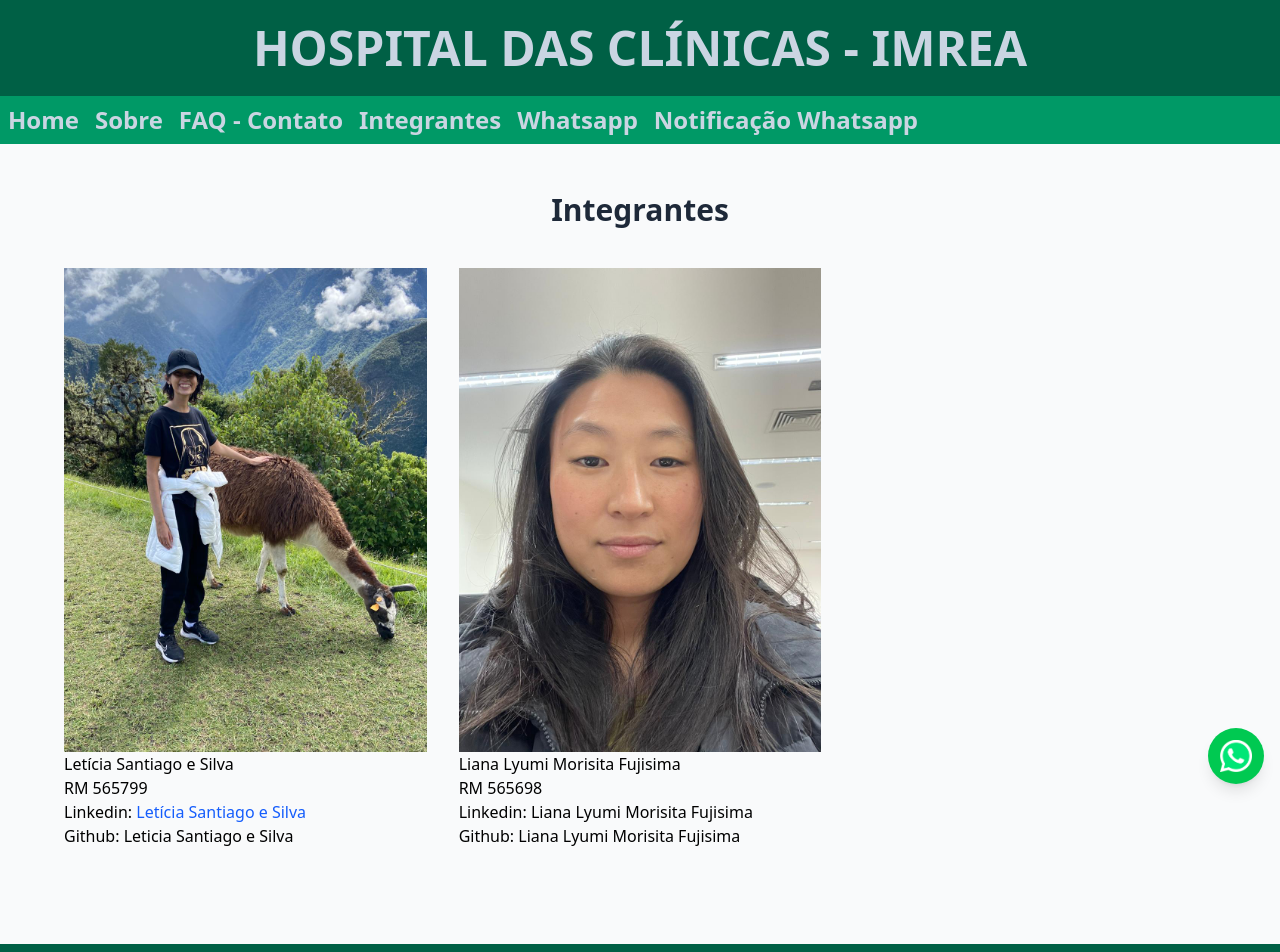
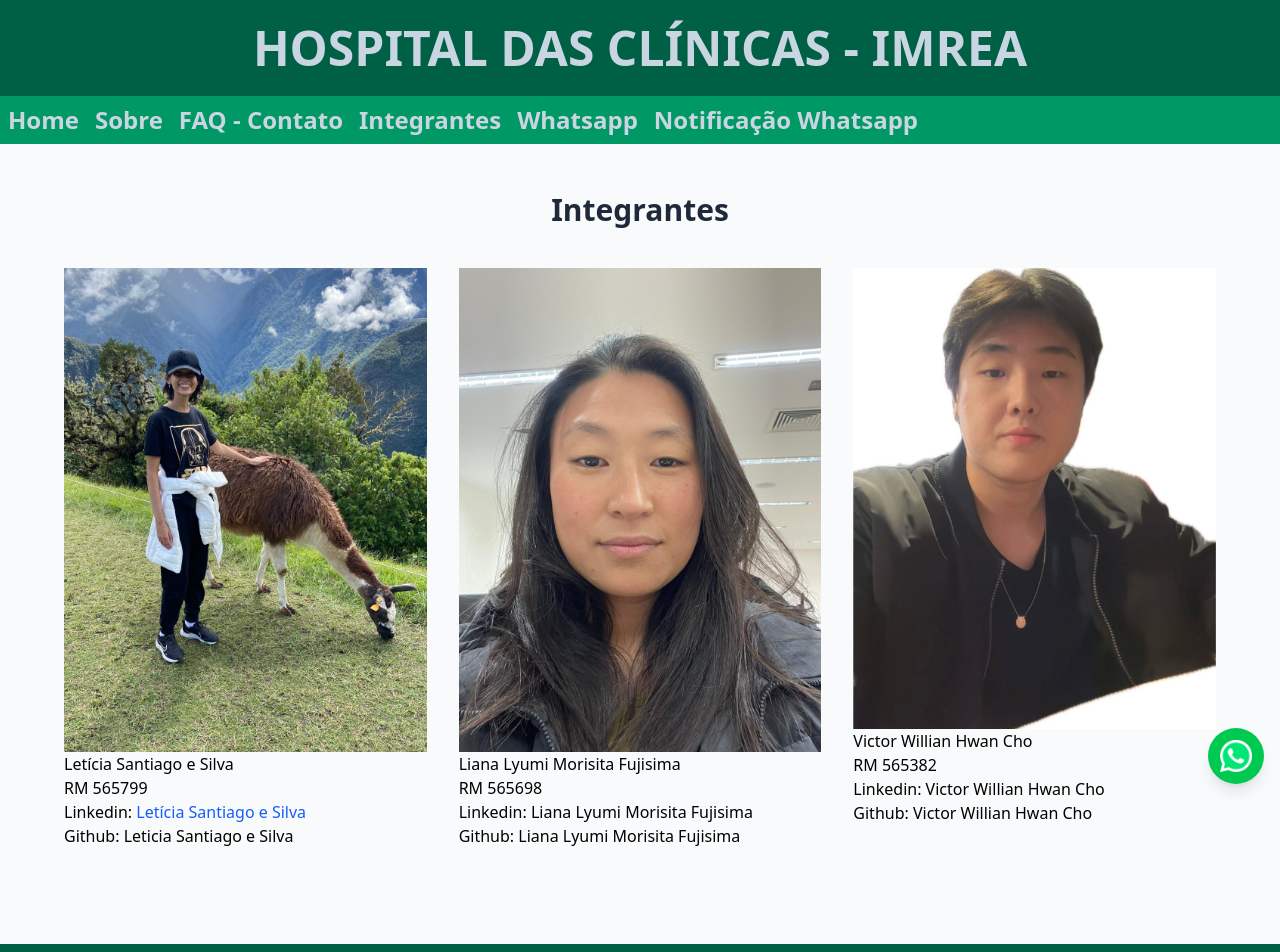
Before and after one commit to lianafujisima/front-sprint03, a React (Vite) app: page /integrantes in a window 1280 px wide. Shown: the top 952 px of the page. Built offline with nearby package versions, Linux system fonts and the light colour scheme.

Commit message:
victor 3

```diff
--- a/src/routes/FaqContato/index.tsx
+++ b/src/routes/FaqContato/index.tsx
@@ -1,5 +1,3 @@
-
-
 export default function FaqContato(){
     return(
         <div>
--- a/src/routes/Integrantes/index.tsx
+++ b/src/routes/Integrantes/index.tsx
@@ -1,6 +1,6 @@
 import FotoLeticia from "../../assets/images/fotoleticia.jpeg";
 import FotoLiana from "../../assets/images/fotoliana.jpeg";
-
+import FotoVictor from "../../assets/images/fotovictor.jpeg";
 
 export default function Integrantes(){
     return(
@@ -12,7 +12,7 @@
                     <div>
                         <p>Letícia Santiago e Silva</p>
                         <p>RM 565799</p>
-                        <p>Linkedin: <a href="" className="text-blue-600 hover:underline">Letícia Santiago e Silva</a></p>
+                        <p>Linkedin: <a href="http://linkedin.com/in/leticia-santiago-6b9219354" className="text-blue-600 hover:underline">Letícia Santiago e Silva</a></p>
                         <p>Github: <a href="https://github.com/santiago-leticia" target="_blank">Leticia Santiago e Silva</a></p>
                     </div>
                 </div>
@@ -25,6 +25,15 @@
                         <p>Github: <a href="https://github.com/lianafujisima" target="_blank">Liana Lyumi Morisita Fujisima</a></p>
                     </div>
                 </div>
+                <div>
+                    <img src={FotoVictor} alt="Foto Victor Cho"/>
+                    <div>
+                        <p>Victor Willian Hwan Cho</p>
+                        <p>RM 565382</p>
+                        <p>Linkedin: <a href="https://www.linkedin.com/in/victor-cho-91a508367?trk=contact-info" target="_blank">Victor Willian Hwan Cho</a></p>
+                        <p>Github: <a href="https://github.com/Victorcho05" target="_blank">Victor Willian Hwan Cho</a></p>
+                    </div>
+                </div>
             </section>
         </main>
     )
```
